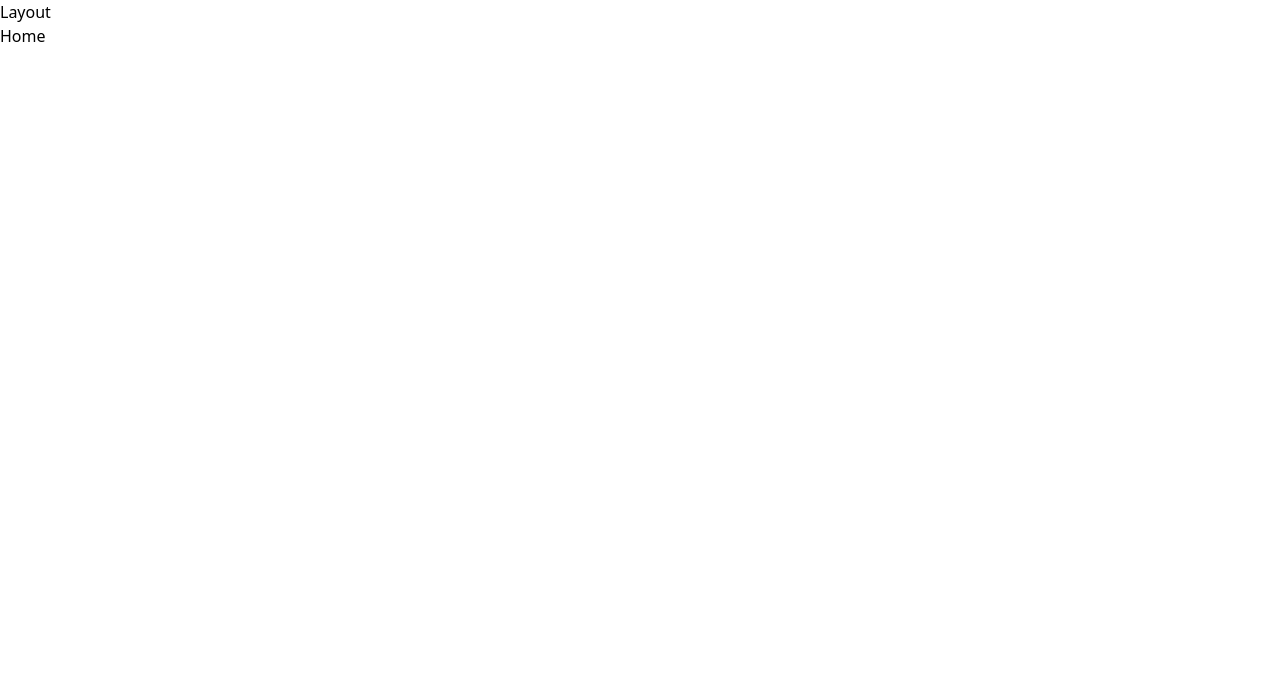
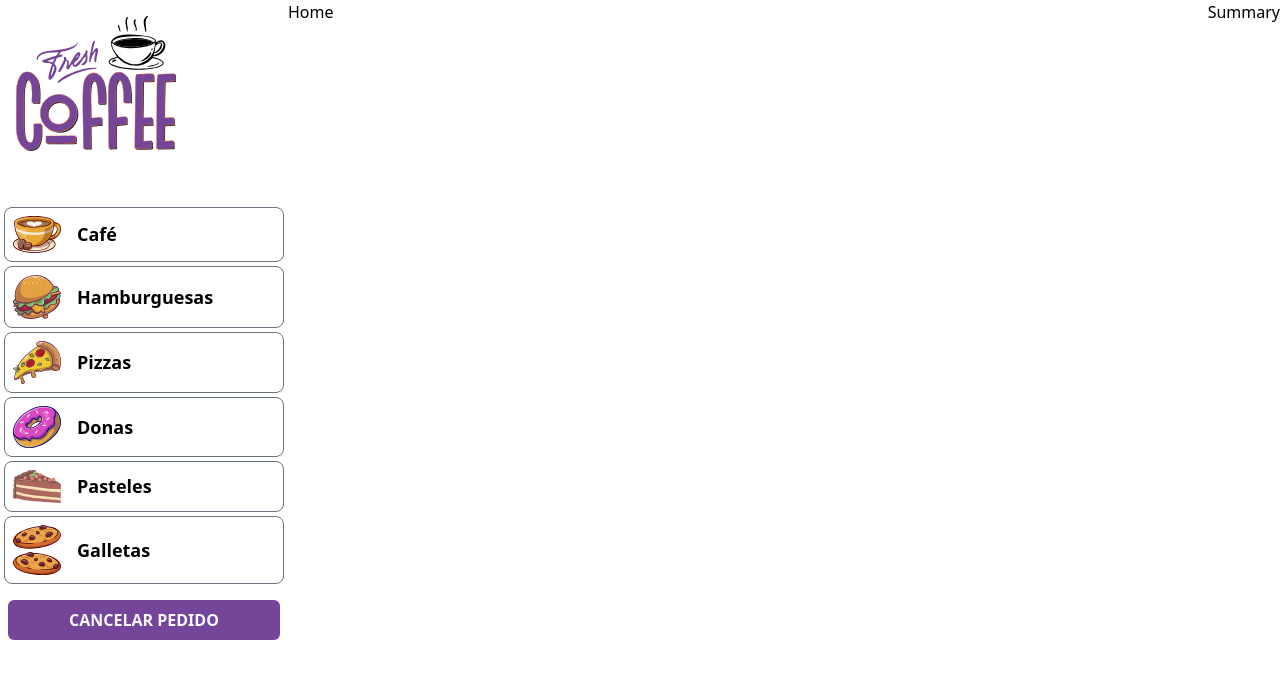
Before and after one commit to roxy-perez/react-kiosk-web, a React (Vite) app: page / in a window 1280 px wide. Shown: the top 678 px of the page. Built offline with nearby package versions, Linux system fonts and the light colour scheme.

Commit message:
Added Sidebar, Summary and Category components

```diff
--- /dev/null
+++ b/src/components/Category.jsx
@@ -0,0 +1,13 @@
+export default function Category({ category }) {
+  const { icon, id, name } = category;
+  return (
+    <div className="flex items-center gap-4 p-2 m-1 cursor-pointer hover:bg-orange-crayola border rounded-lg border-gray-light">
+      <img
+        src={`/img/icono_${icon}.svg`}
+        alt="Imagen ícono"
+        className="w-12"
+      />
+      <p className="text-lg font-bold cursor-pointer truncate">{name}</p>
+    </div>
+  );
+}
--- /dev/null
+++ b/src/components/Sidebar.jsx
@@ -0,0 +1,24 @@
+import Category from "./Category";
+import { categories } from "../data/categories";
+
+export default function Sidebar() {
+  return (
+    <aside className="md:w-72">
+      <div className="p-4">
+        <img className="w-40" src="img/logo.svg" alt="Logo" />
+      </div>
+
+      <div className="mt-10">
+        {categories.map((cat) => (
+          <Category category={cat} />
+        ))}
+      </div>
+
+      <div className="mx-2 my-4 p-2 bg-royal-purple text-ghost-white rounded-md cursor-pointer hover:bg-orange-crayola hover:text-black">
+        <button type="button" className="w-full text-center uppercase font-bold rounded-lg truncate">
+          Cancelar pedido
+        </button>
+      </div>
+    </aside>
+  );
+}
--- /dev/null
+++ b/src/components/Summary.jsx
@@ -0,0 +1,5 @@
+export default function Summary() {
+  return (
+    <div>Summary</div>
+  )
+}
--- /dev/null
+++ b/src/data/categories.js
@@ -0,0 +1,36 @@
+const categories = [
+  {
+      icon: "cafe",
+      name: "Café",
+      id:1
+    },
+    {
+      icon: "hamburguesa",
+      name: "Hamburguesas",
+      id: 2
+    },
+    {
+      icon: "pizza",
+      name: "Pizzas",
+      id: 3
+    },
+    {
+      icon: "dona",
+      name: "Donas",
+      id: 4
+    },
+    {
+      icon: "pastel",
+      name: "Pasteles",
+      id: 5
+    },
+    {
+      icon: "galletas",
+      name: "Galletas",
+      id: 6
+    }
+]
+
+export {
+  categories
+}
--- a/src/layouts/Layout.jsx
+++ b/src/layouts/Layout.jsx
@@ -1,8 +1,15 @@
 import { Outlet } from 'react-router-dom';
+import Sidebar from '../components/Sidebar';
+import Summary from '../components/Summary';
+
 export default function Layout() {
     return (
-        <div>Layout
-            <Outlet />
+        <div className='md:flex'>
+            <Sidebar />
+            <main className='flex-1'>
+                <Outlet />
+            </main>
+            <Summary />
         </div>
     )
 }
--- a/src/views/Login.jsx
+++ b/src/views/Login.jsx
@@ -9,11 +9,11 @@ export default function Login() {
             <form action="">
                 <div className="mb-5">
                     <label htmlFor="email" className="text-black block text-sm font-semibold">Email:</label>
-                    <input type="email" id="email" name="email" placeholder="Tu e-mail" className="w-full mt-1 p-2 border border-gray-300 rounded-md" />
+                    <input type="email" id="email" name="email" placeholder="Tu e-mail" className="w-full mt-1 p-2 border border-gray-light rounded-md" />
                 </div>
                 <div className="mb-5">
                     <label htmlFor="password" className="text-black block text-sm font-semibold">Contraseña:</label>
-                    <input type="password" id="password" name="password" placeholder="Tu contraseña" className="w-full mt-1 p-2 border border-gray-300 rounded-md" />
+                    <input type="password" id="password" name="password" placeholder="Tu contraseña" className="w-full mt-1 p-2 border border-gray-light rounded-md" />
                 </div>
                 <div>
                     <button type="submit" className="w-full mt-4 uppercase cursor-pointer bg-orange-crayola text-black font-bold p-3 rounded-md hover:bg-royal-purple hover:text-ghost-white">
@@ -23,7 +23,7 @@ export default function Login() {
             </form>
         </div>
         <nav className="mt-5">
-            <Link to="/auth/register" className="text-gray">
+            <Link to="/auth/register" className="text-gray-light">
                 ¿No tienes cuenta? Regístrate
             </Link>
         </nav>
--- a/src/views/Register.jsx
+++ b/src/views/Register.jsx
@@ -10,19 +10,19 @@ export default function Register() {
                 <form action="">
                     <div className="mb-5">
                         <label htmlFor="name" className="text-black block text-sm font-semibold">Nombre:</label>
-                        <input type="text" id="name" name="name" placeholder="Tu nombre" className="w-full mt-1 p-2 border border-gray-300 rounded-md" />
+                        <input type="text" id="name" name="name" placeholder="Tu nombre" className="w-full mt-1 p-2 border border-gray-light rounded-md" />
                     </div>
                     <div className="mb-5">
                         <label htmlFor="email" className="text-black block text-sm font-semibold">Email:</label>
-                        <input type="email" id="email" name="email" placeholder="Tu e-mail" className="w-full mt-1 p-2 border border-gray-300 rounded-md" />
+                        <input type="email" id="email" name="email" placeholder="Tu e-mail" className="w-full mt-1 p-2 border border-gray-light rounded-md" />
                     </div>
                     <div className="mb-5">
                         <label htmlFor="password" className="text-black block text-sm font-semibold">Contraseña:</label>
-                        <input type="password" id="password" name="password" placeholder="Tu contraseña" className="w-full mt-1 p-2 border border-gray-300 rounded-md" />
+                        <input type="password" id="password" name="password" placeholder="Tu contraseña" className="w-full mt-1 p-2 border border-gray-light rounded-md" />
                     </div>
                     <div className="mb-5">
                         <label htmlFor="password_confirmation" className="text-black block text-sm font-semibold">Repetir Contraseña:</label>
-                        <input type="password" id="password_confirmation" name="password_confirmation" placeholder="Repetir contraseña" className="w-full mt-1 p-2 border border-gray-300 rounded-md" />
+                        <input type="password" id="password_confirmation" name="password_confirmation" placeholder="Repetir contraseña" className="w-full mt-1 p-2 border border-gray-light rounded-md" />
                     </div>
                     <div>
                         <button type="submit" className="w-full mt-4 uppercase cursor-pointer bg-royal-purple text-ghost-white font-bold p-3 rounded-md hover:bg-orange-crayola hover:text-black">
@@ -32,7 +32,7 @@ export default function Register() {
                 </form>
             </div>
             <nav className="mt-5">
-                <Link to="/auth/login" className="text-gray">
+                <Link to="/auth/login" className="text-gray-light">
                     ¿Ya tienes cuenta? Inicia sesión
                 </Link>
             </nav>
--- a/tailwind.config.js
+++ b/tailwind.config.js
@@ -12,7 +12,7 @@ export default {
       'purpureus': '#9650B8',
       'orange-crayola': '#FE7C39',
       'black': '#232122',
-      'gray': '#6b7280',
+      'gray-light': '#6b7280',
     },
     extend: {},
   },
```
Also changed, not shown: public/img/logo.svg.
